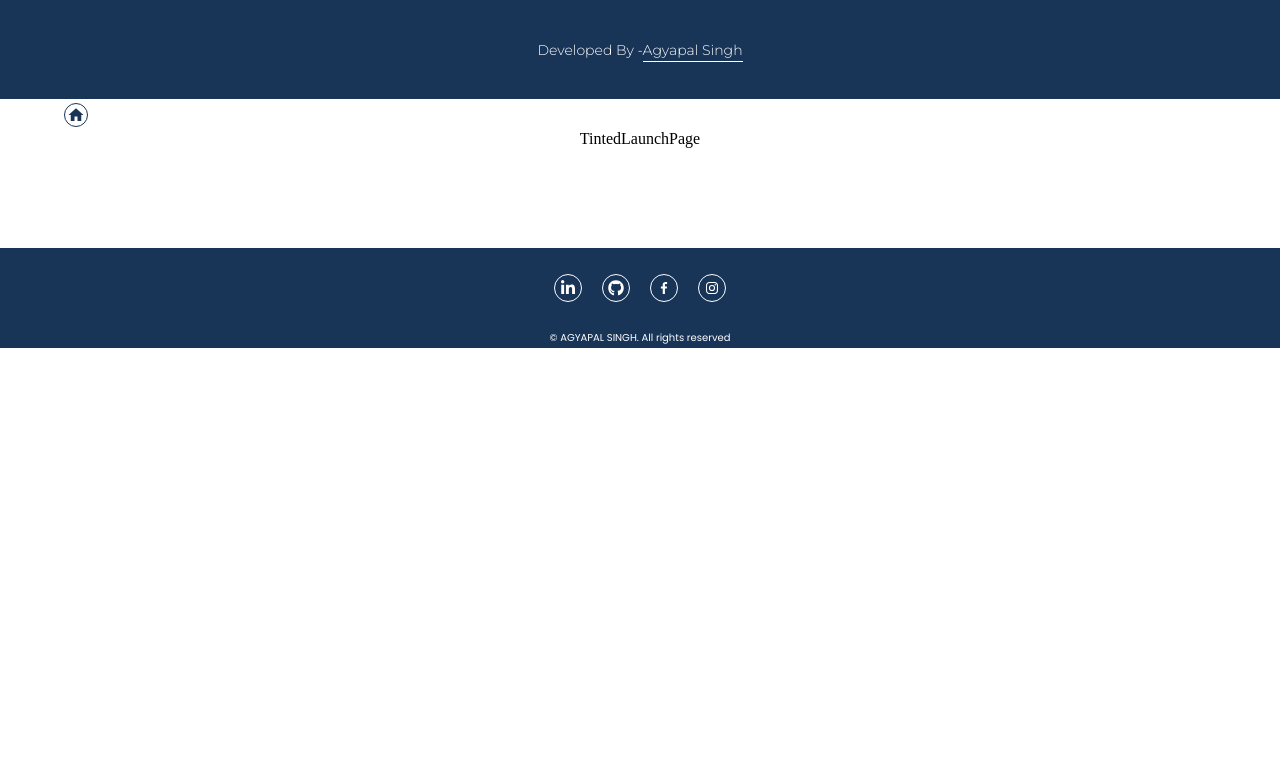
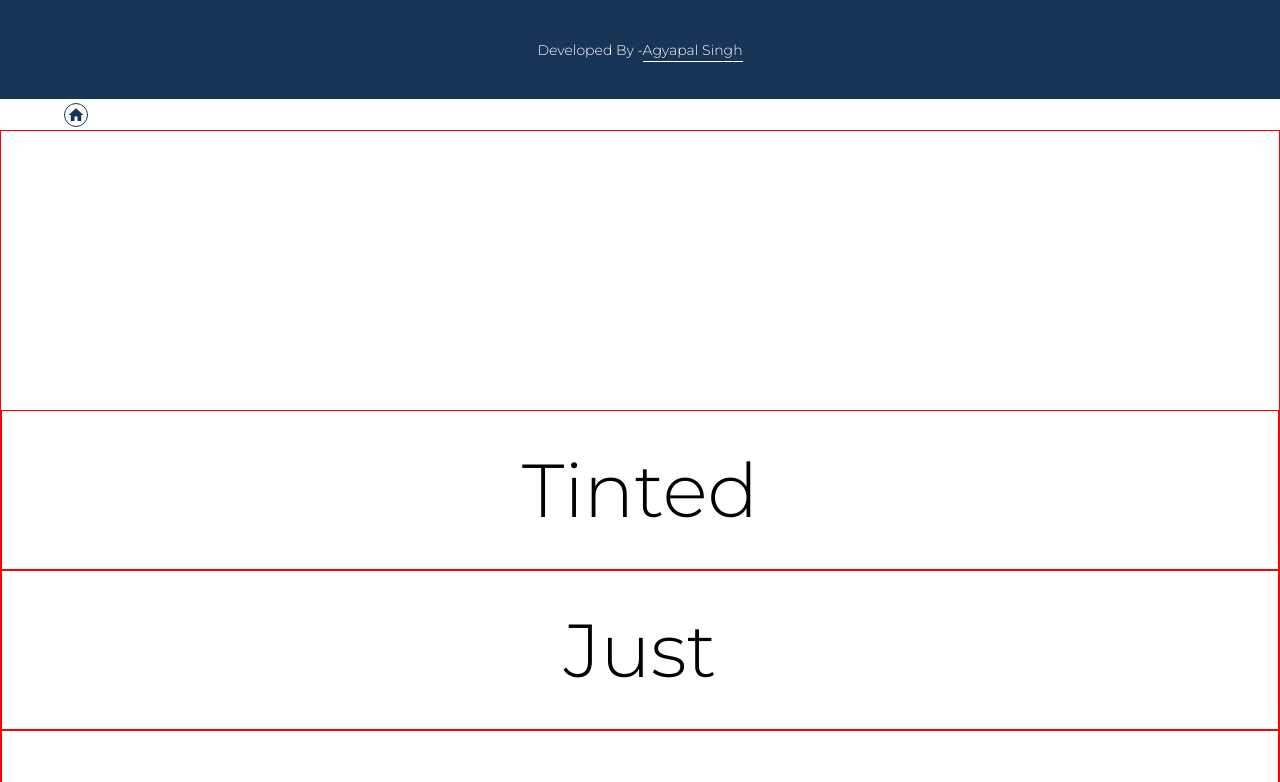
Before and after one commit to AgyapalSingh/React-Templates-Projects, a React (Vite) app: page /tinted-sunscreen-launch-page in a window 1280 px wide. Shown: the top 782 px of the page. Built offline with nearby package versions, Linux system fonts and the light colour scheme.

Commit message:
TintedLaunchPAge.jsx component edited

```diff
--- a/package.json
+++ b/package.json
@@ -10,6 +10,7 @@
     "preview": "vite preview"
   },
   "dependencies": {
+    "gsap": "^3.12.7",
     "react": "^19.0.0",
     "react-dom": "^19.0.0",
     "react-icons": "^5.5.0",
--- /dev/null
+++ b/src/Components/Animations/AnimationCSS/TintedLaunchPage.css
@@ -0,0 +1,32 @@
+.ag-launch-page-container{
+    display: flex;
+    flex-direction: column;
+    width: 100%;
+}
+
+
+.ag-launch-page-title{
+    height: 150vh;
+    border: 1px solid red;
+    width: 100%;
+    display: flex;
+    flex-direction: column;
+    align-items: center ;
+    justify-content: center;
+}
+
+.ag-launch-title-part{
+    height: 20vh;
+    border: 1px solid red;
+    width: 100%;
+    display: flex;
+    flex-direction: column;
+    justify-content: center;
+    align-items: center;
+}
+
+.ag-launch-title-part h1{
+    font-size: 75px;
+    font-family: var(--theme-font-fam-primary);
+    font-weight: 300;
+}
--- a/src/Components/Animations/TintedLaunchPage.jsx
+++ b/src/Components/Animations/TintedLaunchPage.jsx
@@ -1,9 +1,29 @@
 import React from "react";
+import "./AnimationCSS/TintedLaunchPage.css"
 
 const TintedLaunchPage = () => {
   return (
     <main className="ag-tempalte-container">
-      <div>TintedLaunchPage</div>
+      <section className="ag-launch-page-container">
+        <div className="ag-launch-page-title">
+          <div className="ag-launch-title-part">
+            <h1>Tinted</h1>
+          </div>
+
+          <div className="ag-launch-title-part" >
+            <h1>Just</h1>
+          </div>
+
+          <div className="ag-launch-title-part">
+            <h1>Got</h1>
+          </div>
+
+          <div className="ag-launch-title-part">
+            <h1>Better</h1>
+          </div>
+
+        </div>
+      </section>
     </main>
   );
 };
```
Also changed, not shown: 1 other file (tests, documents, lock files or other folders).
